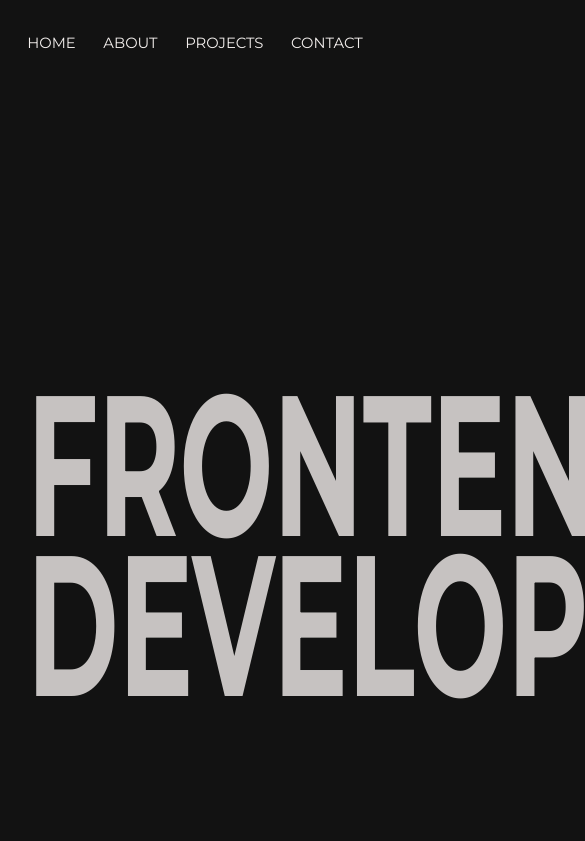
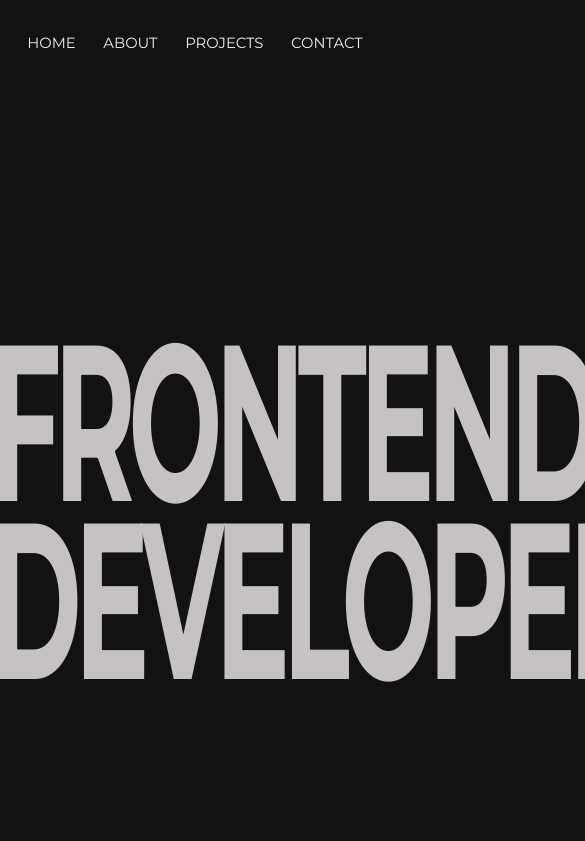
Before and after one commit to harukadoo/PORTFOLIO-2023, a plain HTML site: page index.html in a window 390 px wide. Shown: the top 841 px of the page, 585 px wide, since content can reach past the window. Drawn offline with Linux system fonts and the light colour scheme.

Commit message:
Update style.css

```diff
--- a/style.css
+++ b/style.css
@@ -476,6 +476,18 @@ body{
         padding: 4vh 0;
     }
 
+      .hero__title{
+        top: 50vh;
+        left: -2.5vw;
+        letter-spacing: -7px;
+        transform: scale(1, 2);
+        -webkit-transform: scale(1, 2);
+        -moz-transform: scale(1, 2);
+        -ms-transform: scale(1, 2);
+        -o-transform: scale(1, 2);
+    }
+
+
     .portfolio__gallery{
         display: flex;
         flex-direction: column-reverse;
```
